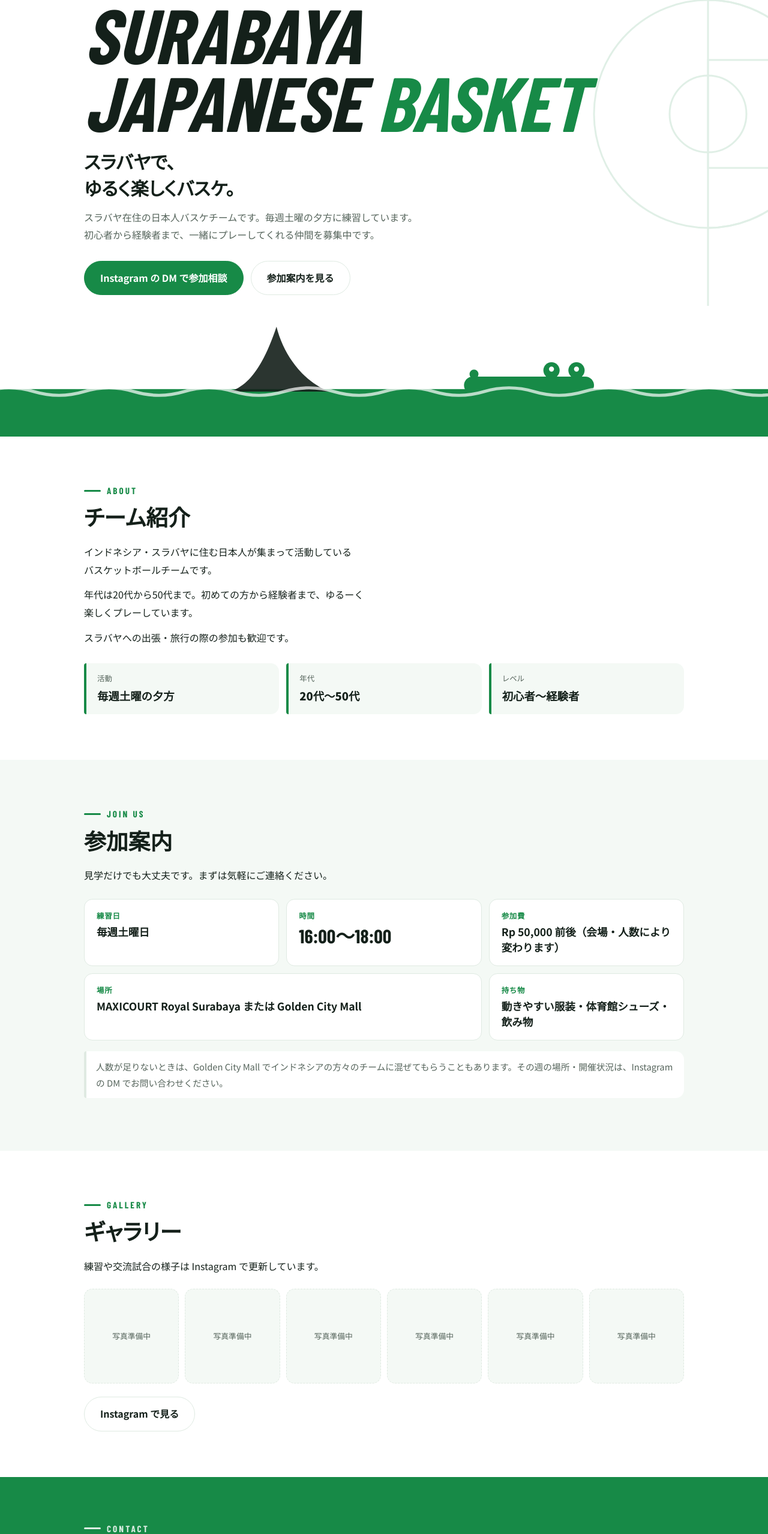
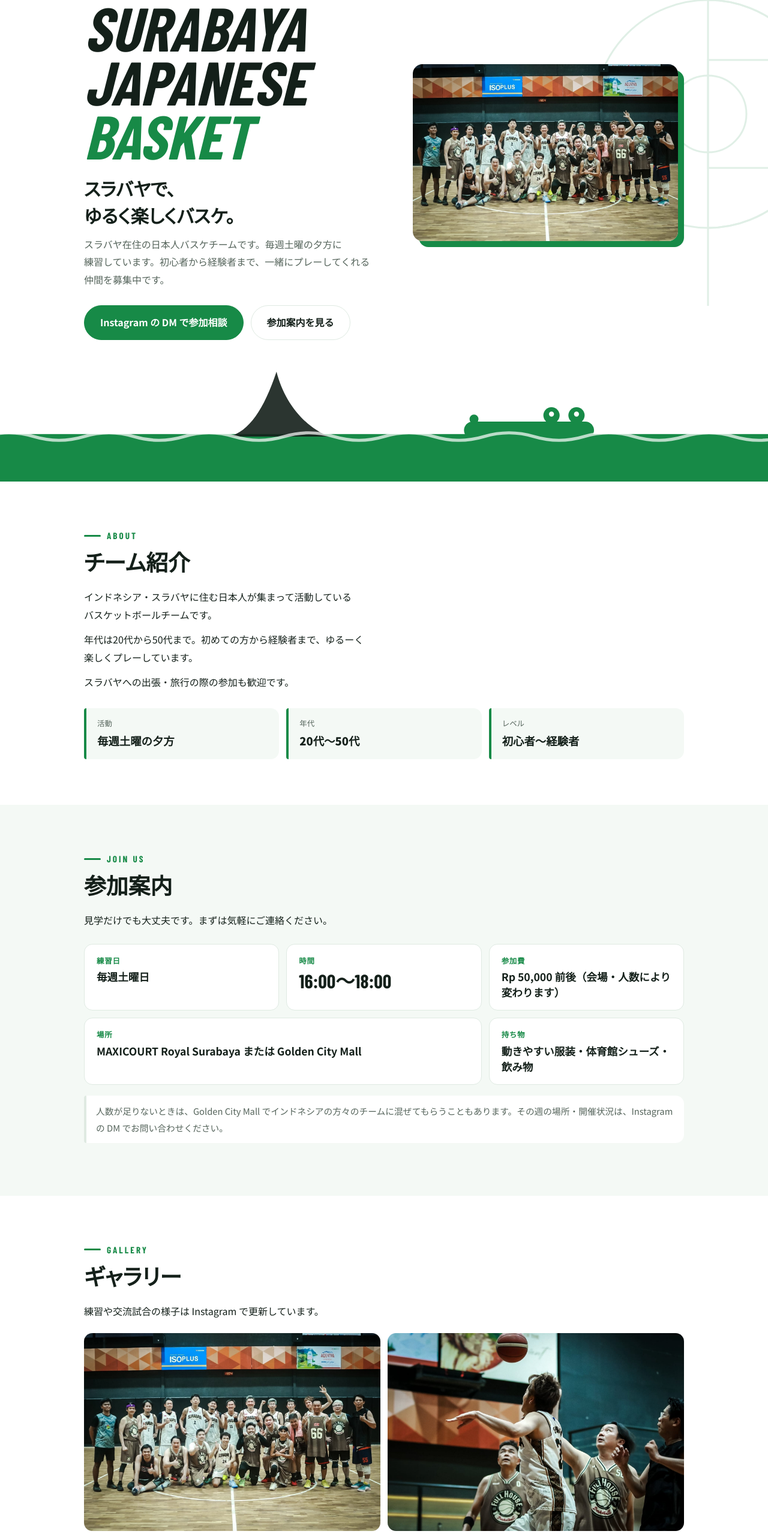
Before and after one commit to surabaya-japanese-basket/surabaya-japanese-basket.github.io, an Astro site: page / in a window 1280 px wide. Shown: the part 161-2719 px from the top of the page at 60% size. Built offline with nearby package versions, Linux system fonts and the light colour scheme; Astro itself is replaced by a stand-in of ours; a web font is replaced by a local one.

Commit message:
Add team photos to the hero and gallery
Two optimized photos (no EXIF) in src/assets/gallery. The first is
used in the hero as a two-column layout with a green offset frame;
the gallery switches to a 3:2 grid that stretches to fit few photos.

Co-Authored-By: Claude Sonnet 5.5 <noreply@anthropic.com>

```diff
--- a/src/components/Home.astro
+++ b/src/components/Home.astro
@@ -24,15 +24,30 @@ const photos = Object.entries(
 <Base lang={lang}>
   <section class="hero">
     <CourtLines />
-    <div class="wrap hero-inner">
+    <div class:list={['wrap', 'hero-inner', { 'has-photo': photos.length > 0 }]}>
+      <div class="hero-text">
         <p class="badge">{t.hero.badge}</p>
-      <p class="wordmark" aria-hidden="true">SURABAYA<br />JAPANESE <em>BASKET</em></p>
+        <p class="wordmark" aria-hidden="true">SURABAYA<br />JAPANESE<br /><em>BASKET</em></p>
         <h1>{t.hero.heading}</h1>
         <p class="lead">{t.hero.lead}</p>
         <div class="cta-row">
           <a class="btn" href={INSTAGRAM_URL} target="_blank" rel="noopener noreferrer">{t.hero.cta}</a>
           <a class="btn ghost" href="#join">{t.hero.ctaSub}</a>
         </div>
+      </div>
+      {
+        photos[0] && (
+          <figure class="hero-photo">
+            <Image
+              src={photos[0]}
+              alt={t.hero.photoAlt}
+              widths={[640, 960, 1280]}
+              sizes="(min-width: 900px) 520px, calc(100vw - 48px)"
+              loading="eager"
+            />
+          </figure>
+        )
+      }
     </div>
     <Mascots bold />
   </section>
@@ -83,7 +98,7 @@ const photos = Object.entries(
         photos.length > 0 ? (
           <div class="gallery-grid">
             {photos.map((src) => (
-              <Image src={src} alt={t.gallery.alt} width={480} height={480} loading="lazy" />
+              <Image src={src} alt={t.gallery.alt} width={720} height={480} loading="lazy" />
             ))}
           </div>
         ) : (
--- a/src/i18n/ui.ts
+++ b/src/i18n/ui.ts
@@ -20,6 +20,7 @@ export const ui = {
       eyebrow: 'Surabaya Japanese Basket',
       heading: 'スラバヤで、\nゆるく楽しくバスケ。',
       lead: 'スラバヤ在住の日本人バスケチームです。毎週土曜の夕方に練習しています。初心者から経験者まで、一緒にプレーしてくれる仲間を募集中です。',
+      photoAlt: 'バスケの試合後に、日本人メンバーと対戦相手のみんなで撮った集合写真',
       cta: 'Instagram の DM で参加相談',
       ctaSub: '参加案内を見る',
     },
@@ -75,6 +76,7 @@ export const ui = {
       eyebrow: 'Surabaya Japanese Basket',
       heading: 'Easygoing\nbasketball in Surabaya.',
       lead: 'We are a basketball team of Japanese residents in Surabaya. We practice every Saturday evening, and we are looking for more players, from beginners to experienced.',
+      photoAlt: 'A group photo of our members and the opposing team after a game',
       cta: 'Message us on Instagram',
       ctaSub: 'How to join',
     },
--- a/src/styles/global.css
+++ b/src/styles/global.css
@@ -118,7 +118,24 @@ h1, h2 { text-wrap: balance; font-feature-settings: 'palt'; }
   letter-spacing: -0.005em;
   margin: 0 0 22px;
 }
-.wordmark em { font-style: italic; color: var(--color-accent); }
+.wordmark em { display: block; font-style: italic; color: var(--color-accent); }
+
+/* 写真があるときは 文字 + 写真 の2カラム */
+.hero-inner.has-photo { display: grid; gap: 28px; align-items: center; }
+.hero-photo { margin: 0; padding: 0 10px 10px 0; }
+.hero-photo img {
+  display: block;
+  width: 100%;
+  height: auto;
+  aspect-ratio: 3 / 2;
+  object-fit: cover;
+  border-radius: 16px;
+  box-shadow: 10px 10px 0 var(--color-accent);
+}
+@media (min-width: 900px) {
+  .hero-inner.has-photo { grid-template-columns: 1.05fr 0.95fr; gap: 48px; }
+  .hero-inner.has-photo .wordmark { font-size: clamp(3.2rem, 8vw, 6.4rem); }
+}
 
 .hero h1 {
   font-size: clamp(1.3rem, 3.6vw, 1.9rem);
@@ -206,8 +223,8 @@ section.block p.note {
   font-size: 0.92rem;
 }
 
-.gallery-grid { display: grid; grid-template-columns: repeat(auto-fill, minmax(150px, 1fr)); gap: 10px; margin: 22px 0; }
-.gallery-grid img { width: 100%; height: auto; aspect-ratio: 1; object-fit: cover; border-radius: var(--radius); display: block; }
+.gallery-grid { display: grid; grid-template-columns: repeat(auto-fit, minmax(260px, 1fr)); gap: 12px; margin: 22px 0; }
+.gallery-grid img { width: 100%; height: auto; aspect-ratio: 3 / 2; object-fit: cover; border-radius: var(--radius); display: block; }
 .gallery-grid .ph {
   aspect-ratio: 1;
   display: grid;
```
Also changed, not shown: src/assets/gallery/01.jpg (added), src/assets/gallery/02.jpg (added). Lines whose indentation alone changed are shown as unchanged.
